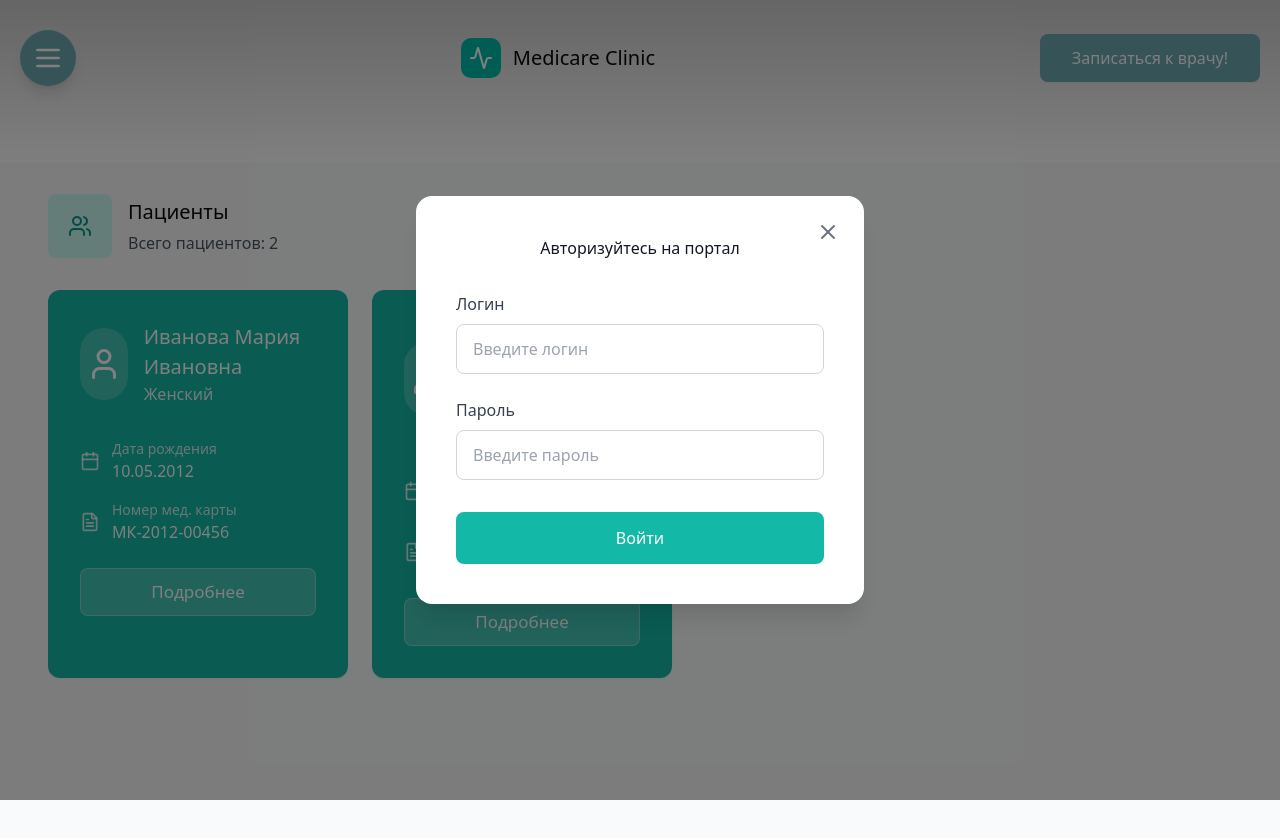
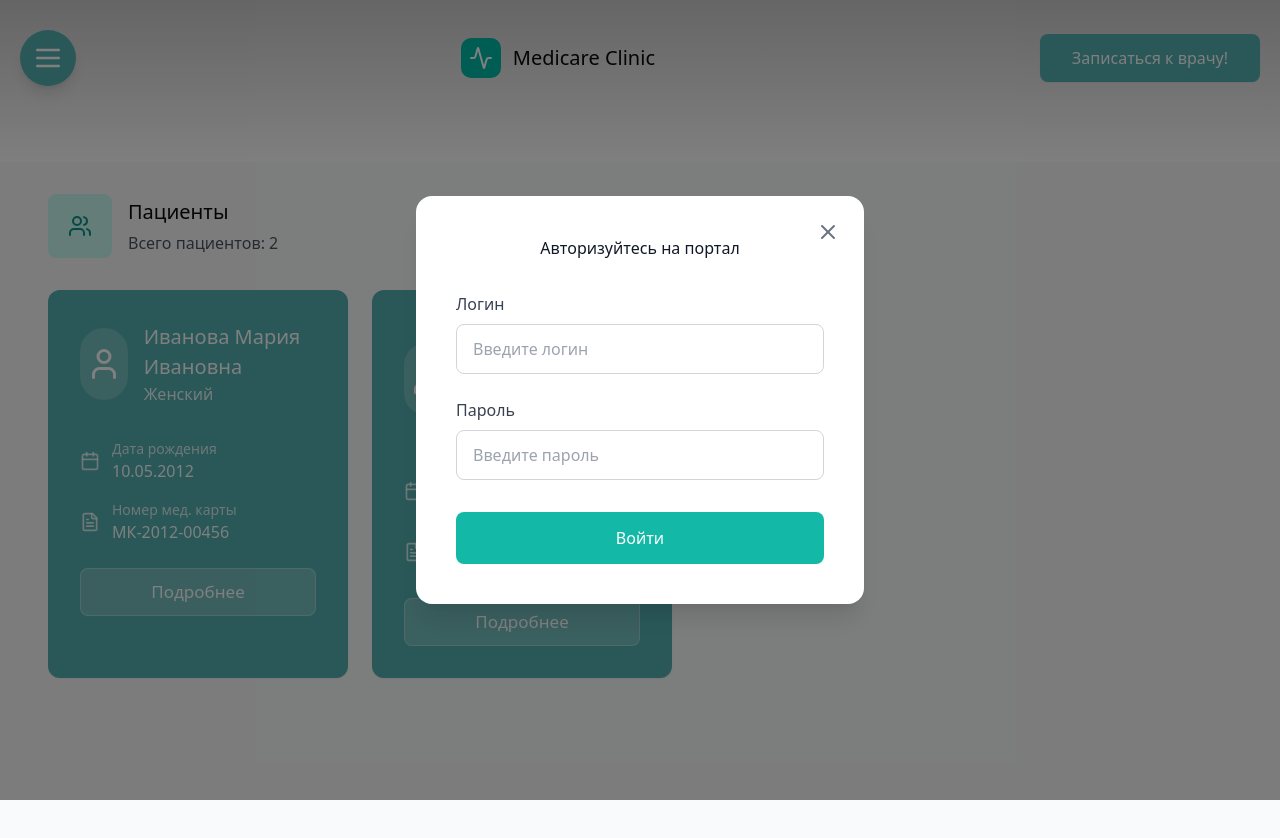
Before and after one commit to 007-Agent/NewDesignLK, a React (Vite) app: page /patients in a window 1280 px wide. Shown: the top 838 px of the page. Built offline with nearby package versions, Linux system fonts and the light colour scheme.

Commit message:
27.7878223

```diff
--- a/src/components/Header/header.scss
+++ b/src/components/Header/header.scss
@@ -24,7 +24,7 @@
   left: 1.5rem; /* left-6 */
   z-index: 50; /* z-50 */
 
-  background-color: rgb(108, 167, 176); /* bg-blue-500 */
+  background-color: rgb(84, 177, 177); /* bg-blue-500 */
   color: white; /* text-white */
 
   padding: 0.75rem; /* p-3 (3 * 0.25rem = 0.75rem) */
@@ -58,7 +58,7 @@
 }
 .header-btn-appointment {
   padding: 0.75rem 2rem;
-  background-color: rgb(108, 167, 176);
+  background-color: rgb(84, 177, 177);
   color: white;
   cursor: pointer;
   border-radius: 0.5rem;
--- a/src/components/PatientCard/patientcard.scss
+++ b/src/components/PatientCard/patientcard.scss
@@ -1,5 +1,5 @@
 .patient-card {
-  background-color: #14b8a6;
+  background-color: rgb(84, 177, 177);
   border-radius: 0.75rem;
   padding: 2rem;
   box-shadow: 0 1px 2px 0 rgba(0, 0, 0, 0.05);
```
